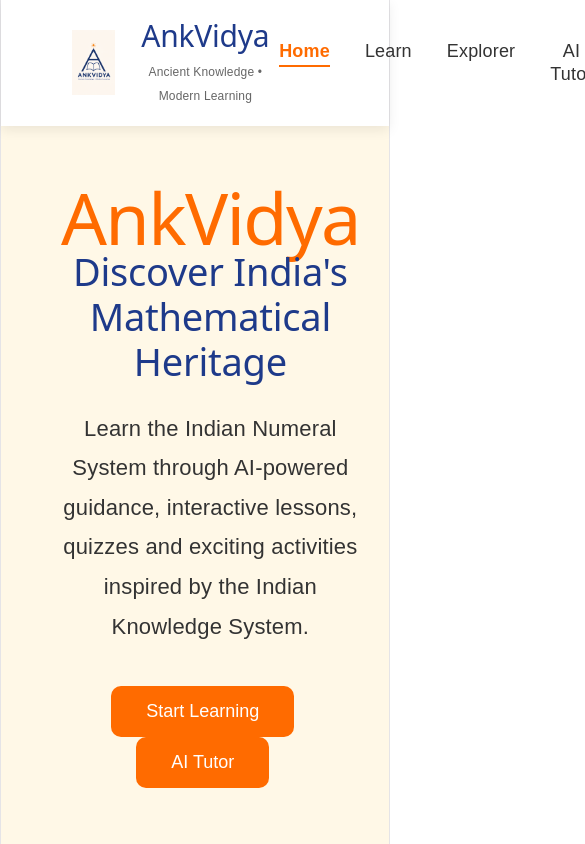
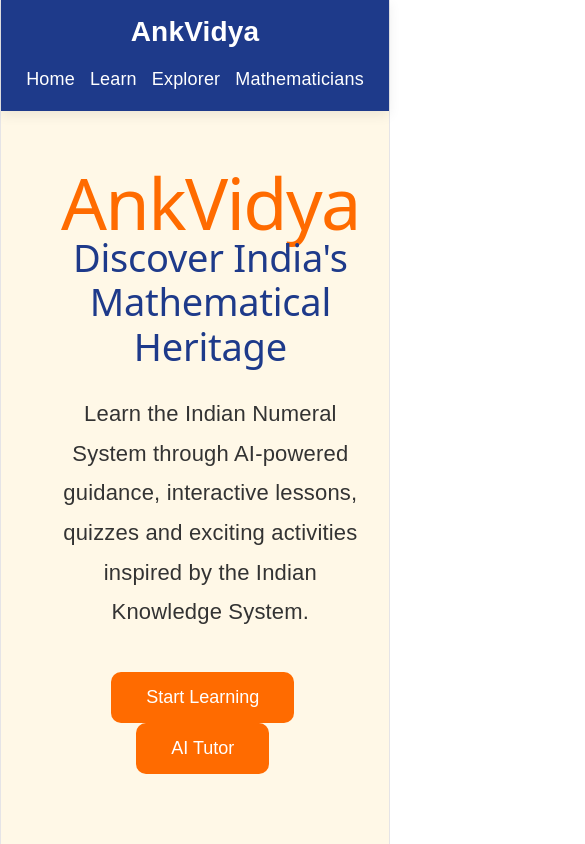
Before and after one commit to vaishnavi5640/AnkVidya, a React app in the folder frontend/: page / in a window 390 px wide. Shown: the top 844 px of the page, 585 px wide, since content can reach past the window. Built offline with nearby package versions, Linux system fonts and the light colour scheme; grey boxes are pictures that could not be loaded; the HTML template or start-up script is replaced by a standard one.

Commit message:
Added mathematicians and place value module

```diff
--- a/frontend/src/App.jsx
+++ b/frontend/src/App.jsx
@@ -3,8 +3,7 @@ import { BrowserRouter, Routes, Route } from "react-router-dom";
 import Home from "./pages/Home";
 import Learn from "./pages/Learn";
 import Explorer from "./pages/Explorer";
-import AITutor from "./pages/AITutor";
-import Quiz from "./pages/Quiz";
+import Mathematicians from "./pages/Mathematicians";
 
 function App() {
   return (
@@ -13,8 +12,7 @@ function App() {
         <Route path="/" element={<Home />} />
         <Route path="/learn" element={<Learn />} />
         <Route path="/explorer" element={<Explorer />} />
-        <Route path="/aitutor" element={<AITutor />} />
-        <Route path="/quiz" element={<Quiz />} />
+        <Route path="/mathematicians" element={<Mathematicians />} />
       </Routes>
     </BrowserRouter>
   );
--- /dev/null
+++ b/frontend/src/components/Navbar.css
@@ -0,0 +1,51 @@
+.navbar {
+  display: flex;
+  justify-content: space-between;
+  align-items: center;
+  background: #1e3a8a;
+  padding: 15px 50px;
+  position: sticky;
+  top: 0;
+  z-index: 1000;
+}
+
+.logo {
+  color: white;
+  font-size: 28px;
+  font-weight: bold;
+}
+
+.navbar ul {
+  display: flex;
+  gap: 30px;
+  list-style: none;
+}
+
+.navbar ul li a {
+  color: white;
+  text-decoration: none;
+  font-size: 18px;
+  transition: 0.3s;
+}
+
+.navbar ul li a:hover {
+  color: #ffd54f;
+}
+
+@media (max-width: 768px) {
+  .navbar {
+    flex-direction: column;
+    padding: 20px;
+  }
+
+  .navbar ul {
+    margin-top: 15px;
+    flex-wrap: wrap;
+    justify-content: center;
+    gap: 15px;
+  }
+
+  .logo {
+    margin-bottom: 10px;
+  }
+}
--- a/frontend/src/components/Navbar.jsx
+++ b/frontend/src/components/Navbar.jsx
@@ -1,39 +1,34 @@
-import logo from "../images/logo/logo.png";
-import { NavLink } from "react-router-dom";
+import { Link } from "react-router-dom";
+import "./Navbar.css";
 
 function Navbar() {
   return (
     <nav className="navbar">
-      <div className="brand">
-        <img src={logo} alt="AnkVidya Logo" className="logo-image" />
 
-        <div className="brand-text">
-          <h2 className="logo">AnkVidya</h2>
-          <p className="tagline">Ancient Knowledge • Modern Learning</p>
-        </div>
+      <div className="logo">
+        AnkVidya
       </div>
 
-      <ul className="nav-links">
+      <ul>
+
         <li>
-          <NavLink to="/">Home</NavLink>
+          <Link to="/">Home</Link>
         </li>
 
         <li>
-          <NavLink to="/learn">Learn</NavLink>
+          <Link to="/learn">Learn</Link>
         </li>
 
         <li>
-          <NavLink to="/explorer">Explorer</NavLink>
+          <Link to="/explorer">Explorer</Link>
         </li>
 
         <li>
-          <NavLink to="/aitutor">AI Tutor</NavLink>
+          <Link to="/mathematicians">Mathematicians</Link>
         </li>
 
-        <li>
-          <NavLink to="/quiz">Quiz</NavLink>
-        </li>
       </ul>
+
     </nav>
   );
 }
--- /dev/null
+++ b/frontend/src/pages/Mathematicians.jsx
@@ -0,0 +1,69 @@
+import Navbar from "../components/Navbar";
+import "../styles/Mathematicians.css";
+
+const mathematicians = [
+  {
+    name: "Aryabhata",
+    year: "476 CE",
+    image: "https://upload.wikimedia.org/wikipedia/commons/0/0c/Aryabhata.jpg",
+    contribution:
+      "Developed astronomical calculations, estimated the value of π, and advanced the place value system."
+  },
+  {
+    name: "Brahmagupta",
+    year: "598 CE",
+    image: "https://upload.wikimedia.org/wikipedia/commons/5/5b/Brahmagupta.jpg",
+    contribution:
+      "Established mathematical rules for zero and negative numbers."
+  },
+  {
+    name: "Bhāskara II",
+    year: "1114 CE",
+    image: "https://upload.wikimedia.org/wikipedia/commons/8/83/Bhaskara_II.jpg",
+    contribution:
+      "Author of Lilavati and made major contributions to algebra and astronomy."
+  },
+  {
+    name: "Pingala",
+    year: "300 BCE",
+    image: "https://upload.wikimedia.org/wikipedia/commons/4/4b/Pingala.jpg",
+    contribution:
+      "Explained binary numbers and combinatorics in ancient India."
+  }
+];
+
+function Mathematicians() {
+  return (
+    <>
+      <Navbar />
+
+      <div className="math-page">
+
+        <h1>👨‍🏫 Great Indian Mathematicians</h1>
+
+        <div className="math-grid">
+
+          {mathematicians.map((person) => (
+
+            <div className="math-card" key={person.name}>
+
+              <img src={person.image} alt={person.name} />
+
+              <h2>{person.name}</h2>
+
+              <h4>{person.year}</h4>
+
+              <p>{person.contribution}</p>
+
+            </div>
+
+          ))}
+
+        </div>
+
+      </div>
+    </>
+  );
+}
+
+export default Mathematicians;
--- /dev/null
+++ b/frontend/src/styles/Mathematicians.css
@@ -0,0 +1,55 @@
+.math-page{
+    max-width:1200px;
+    margin:auto;
+    padding:60px 20px;
+}
+
+.math-page h1{
+    text-align:center;
+    color:#1E3A8A;
+    margin-bottom:50px;
+    font-size:48px;
+}
+
+.math-grid{
+    display:grid;
+    grid-template-columns:repeat(auto-fit,minmax(280px,1fr));
+    gap:30px;
+}
+
+.math-card{
+    background:white;
+    border-radius:18px;
+    overflow:hidden;
+    box-shadow:0 10px 25px rgba(0,0,0,.08);
+    transition:.3s;
+}
+
+.math-card:hover{
+    transform:translateY(-10px);
+}
+
+.math-card img{
+    width:100%;
+    height:300px;
+    object-fit:cover;
+}
+
+.math-card h2{
+    text-align:center;
+    color:#1E3A8A;
+    margin-top:20px;
+}
+
+.math-card h4{
+    text-align:center;
+    color:#FF6B00;
+    margin:10px 0;
+}
+
+.math-card p{
+    padding:20px;
+    line-height:1.7;
+    color:#555;
+    text-align:center;
+}
```
Also changed, not shown: frontend/src/pages/Quiz.css (added).
